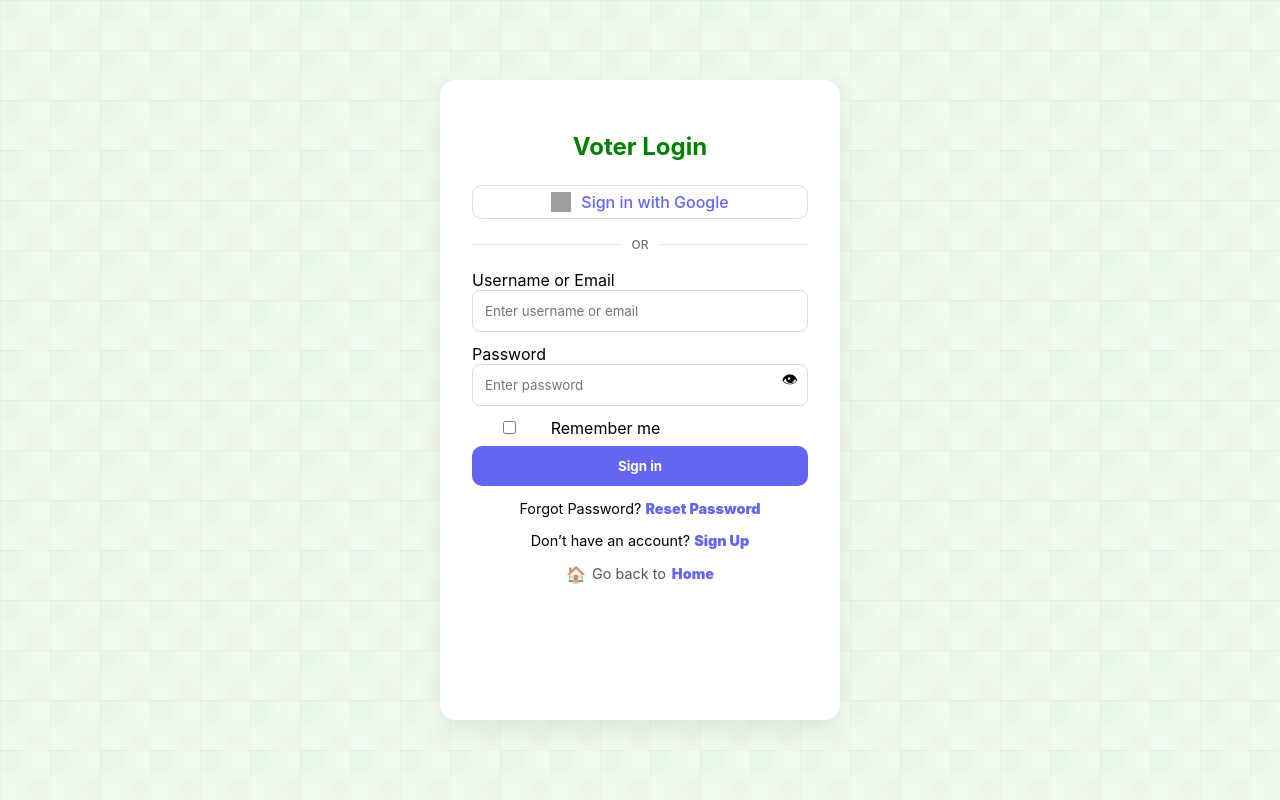
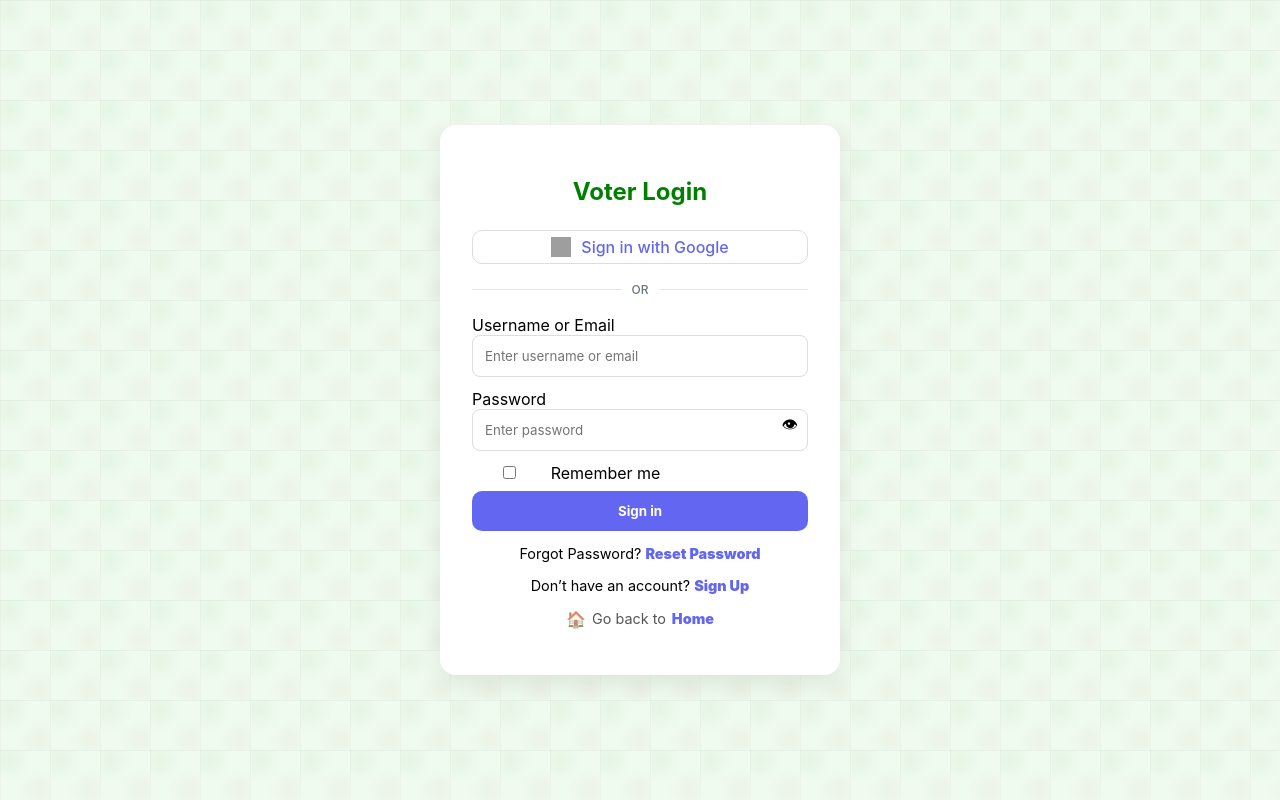
Before and after one commit to WISLAR-SPORTS/IssaEvotingSystem, a Django app: page /admin/login/ in a window 1280 px wide. Run offline with Django 5.2, Linux system fonts and the light colour scheme; grey boxes are pictures that could not be loaded.

Commit message:
Add templates styling

```diff
--- a/static/css/login.css
+++ b/static/css/login.css
@@ -13,26 +13,21 @@ body {
     margin: 0;
     min-height: 100vh;
 
-    background-color:rgba(165, 234, 165, 0.161);
-    /* 🌈 modern gradient + grid background */
-
+    background-color: rgba(165, 234, 165, 0.161);
     background-image:
         radial-gradient(circle at 20% 20%, rgba(23, 124, 12, 0.05), transparent 40%),
         radial-gradient(circle at 80% 80%, rgba(144, 45, 9, 0.04), transparent 40%),
-
         linear-gradient(rgba(35, 4, 4, 0.04) 1px, transparent 1px),
         linear-gradient(90deg, rgba(119, 92, 8, 0.04) 1px, transparent 1px);
 
     background-size: 50px 50px;
 
-
     display: flex;
     justify-content: center;
+    align-items: center;   /* 🔥 FIX ADDED */
 
-    /* control spacing from top/bottom */
-    padding: 80px 20px;
+    padding: 20px;         /* 🔥 reduced from 80px */
 }
-
 /* =========================
    LOGIN CARD
 ========================= */
--- a/static/css/register.css
+++ b/static/css/register.css
@@ -25,6 +25,7 @@ body {
 
     display: flex;
     justify-content: center;
+    align-items: center;
 
     /* ✅ CONTROL TOP/BOTTOM SPACING HERE */
     padding: 60px 20px;
--- a/templates/accounts/login.html
+++ b/templates/accounts/login.html
@@ -3,7 +3,9 @@
 <html lang="en">
 <head>
     <meta charset="UTF-8">
+    <meta name="viewport" content="width=device-width, initial-scale=1.0">
     <title>Login - Voting System</title>
+
 
     <link rel="stylesheet" href="{% static 'css/login.css' %}">
 </head>
--- a/templates/register.html
+++ b/templates/register.html
@@ -7,6 +7,8 @@
 <!DOCTYPE html>
 <html>
 <head>
+    <meta charset="UTF-8">
+    <meta name="viewport" content="width=device-width, initial-scale=1.0">
     <title>Register</title>
     <link rel="stylesheet" href="{% static 'css/register.css' %}">
 </head>
```
